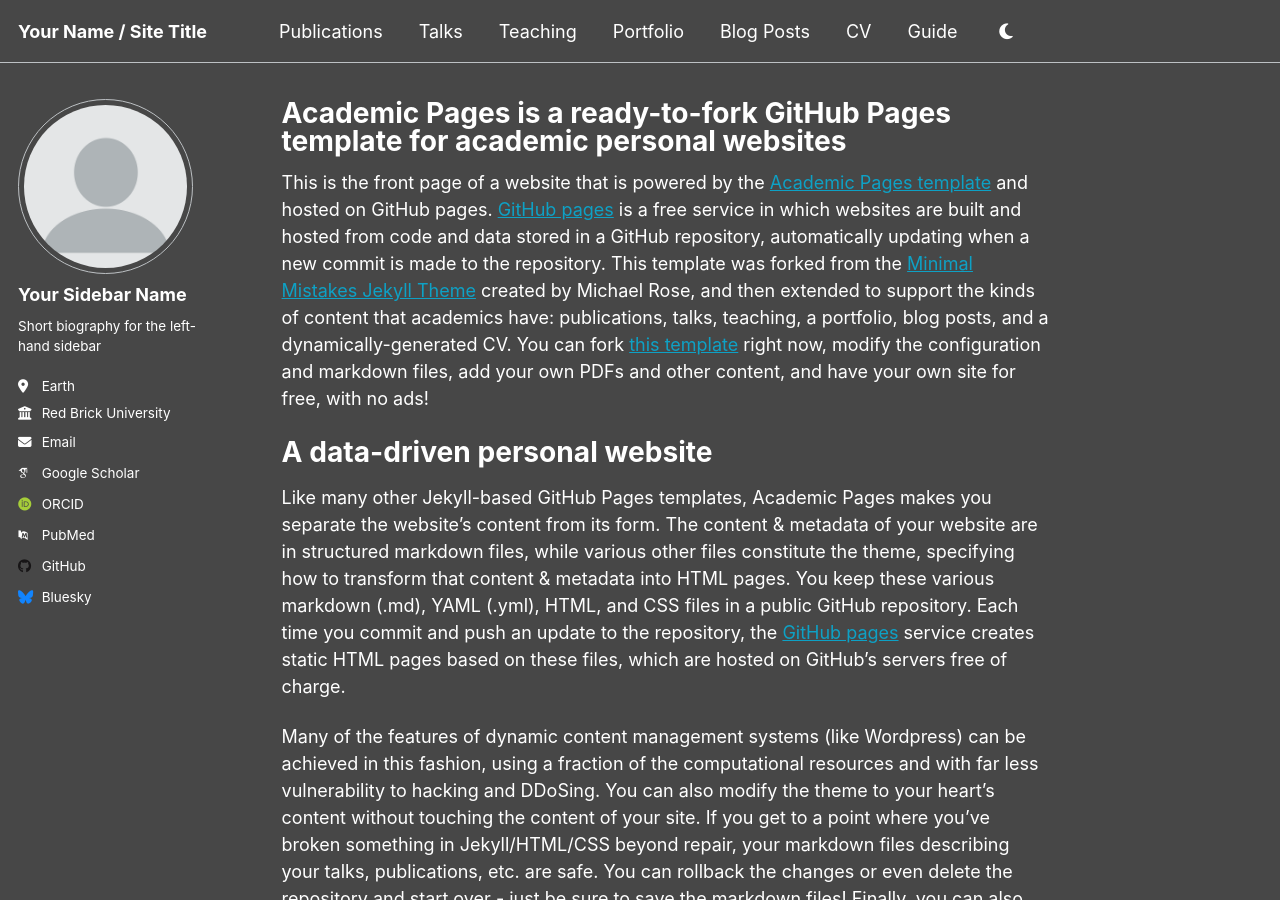
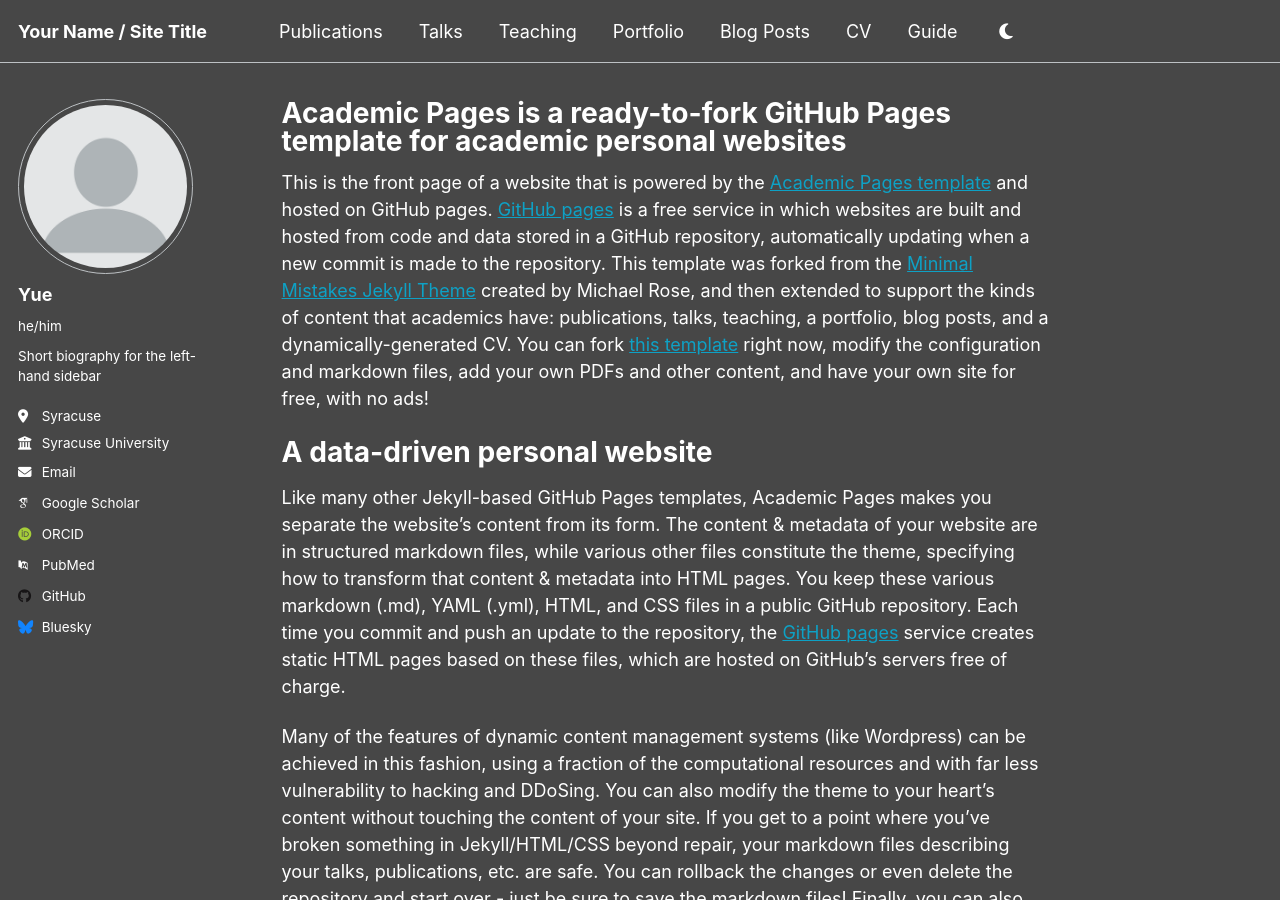
Before and after one commit to mayueanyou/mayueanyou.github.io, a Jekyll site: the page built from _pages/about.md, in a window 1280 px wide and 900 px high. Built offline with Jekyll 4.4.1, drawn with Linux system fonts in a browser that asks for light colours; some web fonts are replaced.

Commit message:
Update _config.yml

```diff
--- a/_config.yml
+++ b/_config.yml
@@ -23,13 +23,13 @@ repository               : "academicpages/academicpages.github.io"
 author:
   # Biographic information
   avatar           : "profile.png"
-  name             : "Your Sidebar Name"
-  pronouns         : # example: "she/her"
+  name             : "Yue"
+  pronouns         : "he/him"
   bio              : "Short biography for the left-hand sidebar"
-  location         : "Earth"
-  employer         : "Red Brick University"
+  location         : "Syracuse"
+  employer         : "Syracuse University"
   uri              : # URL
-  email            : "none@example.org"
+  email            : "mayueanyou@gmail.com"
 
   # Academic websites
   academia         : # URL
```
